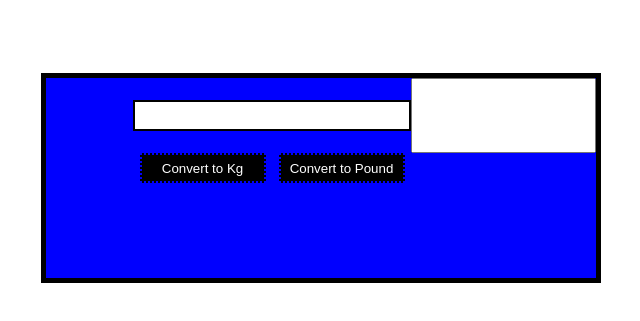
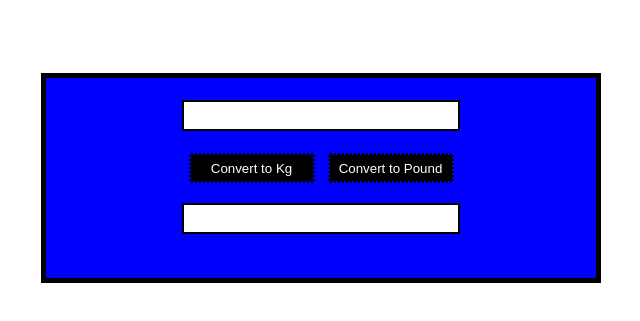
Before and after one commit to Thuotracy/weight-converter, a plain HTML site: page index.html in a window 1280 px wide. Shown: the part 77-398 px from the top of the page, without its empty margins (309-949 px from the left). Drawn offline with Linux system fonts and the light colour scheme.

Commit message:
styled #output

```diff
--- a/style.css
+++ b/style.css
@@ -62,3 +62,15 @@ h1{
     border: 2px dotted blue;
     justify-self: center;
 }
+
+#output{
+    height: 25px;
+    width: 270px;
+    grid-column-start: 2;
+    grid-column-end: 4;
+    grid-row-start: 3;
+    grid-row-end: 3;
+    justify-self: center;
+    /* align-self: center; */
+    border: 2px solid black;
+}
```
